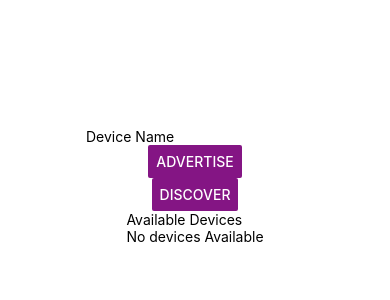
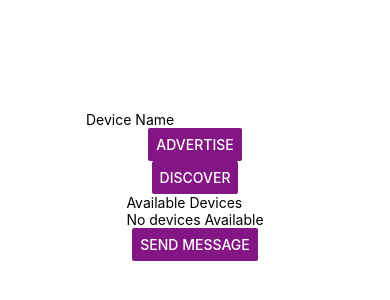
Before and after one commit to Rits1272/react-native-google-nearby-connection-api, a React Native app in the folder example/: screen / in a window 390 px wide. Shown: the part 236-536 px from the top of the page. Built offline with nearby package versions, Linux system fonts and the light colour scheme.

Commit message:
Add feature of sending message

```diff
--- a/example/src/App.tsx
+++ b/example/src/App.tsx
@@ -1,6 +1,6 @@
 import * as React from 'react';
 import { useEffect, useState } from 'react';
-import { StyleSheet, View, Text, NativeModules, Button, PermissionsAndroid, TextInput, DeviceEventEmitter } from 'react-native';
+import { StyleSheet, View, Text, NativeModules, Button, PermissionsAndroid, TextInput, DeviceEventEmitter, CheckBox } from 'react-native';
 
 const { NearbyChat } = NativeModules;
 
@@ -13,6 +13,8 @@ export default function App() {
 
   const [deviceName, setDeviceName] = useState('');
   const [endpoints, setEndpoints] = useState([]);
+  const [isSelected, setSelection] = useState(false);
+  const [selectedDevices, selectDevice] = useState([]);
 
   const getEndpoints = (event) => {
     setEndpoints(event);
@@ -75,7 +77,25 @@ export default function App() {
     console.log(endpoints);
   };
 
+  const receiveMessage = async () => {
+    const msg = await NearbyChat.getMessage();
+    console.log("This is the msg", msg);
+  }
+
+  const sendMessageToSelectedDevices = () => {
+    if(selectedDevices.length>0){
+        selectedDevices.map((device) => {
+          NearbyChat.sendMessage(device.split("_")[0], "HI there from Me!");
+          console.log("Message sent!");
+        })
+    }
+    else {
+        console.log("No device selected");
+    }
+  }
+
   DeviceEventEmitter.addListener("endpoints", getEndpoints);
+  DeviceEventEmitter.addListener("message", receiveMessage);
 
   return (
     <View style={styles.container}>
@@ -101,17 +121,39 @@ export default function App() {
       <View>
         <Text>Available Devices</Text>
         {
-          (endpoints.length===0)?<Text>No devices Available</Text>:
-          <View>
-            {
-              endpoints.map((endpoint, i) => (
-                <Text key={i}>{endpoint}</Text>
+          (endpoints.length === 0) ? <Text>No devices Available</Text> :
+            <View>
+              {
+                endpoints.map((endpoint, i) => (
+                <View>
+                <CheckBox
+                  value={isSelected}
+                  onValueChange={() => {
+                    setSelection(!isSelected);
+                    if (isSelected){
+                      selectDevice([...selectedDevices, endpoint]);
+                    } else {
+                      selectDevice(selectedDevices.filter((device) => {
+                        return device !== endpoint;
+                      }));
+                    }
+                    console.log(selectedDevices);
+                  }}
+                />
+                  <Text key={i}>{endpoint}</Text>
+                </View>
               ))
             }
-          </View>
+      </View>
         }
     </View>
-    </View>
+    <Button
+        onPress={sendMessageToSelectedDevices}
+        title="Send Message"
+        color="#841584"
+        accessibilityLabel="Learn more about this purple button"
+      />
+    </View >
   );
 }
 
```
